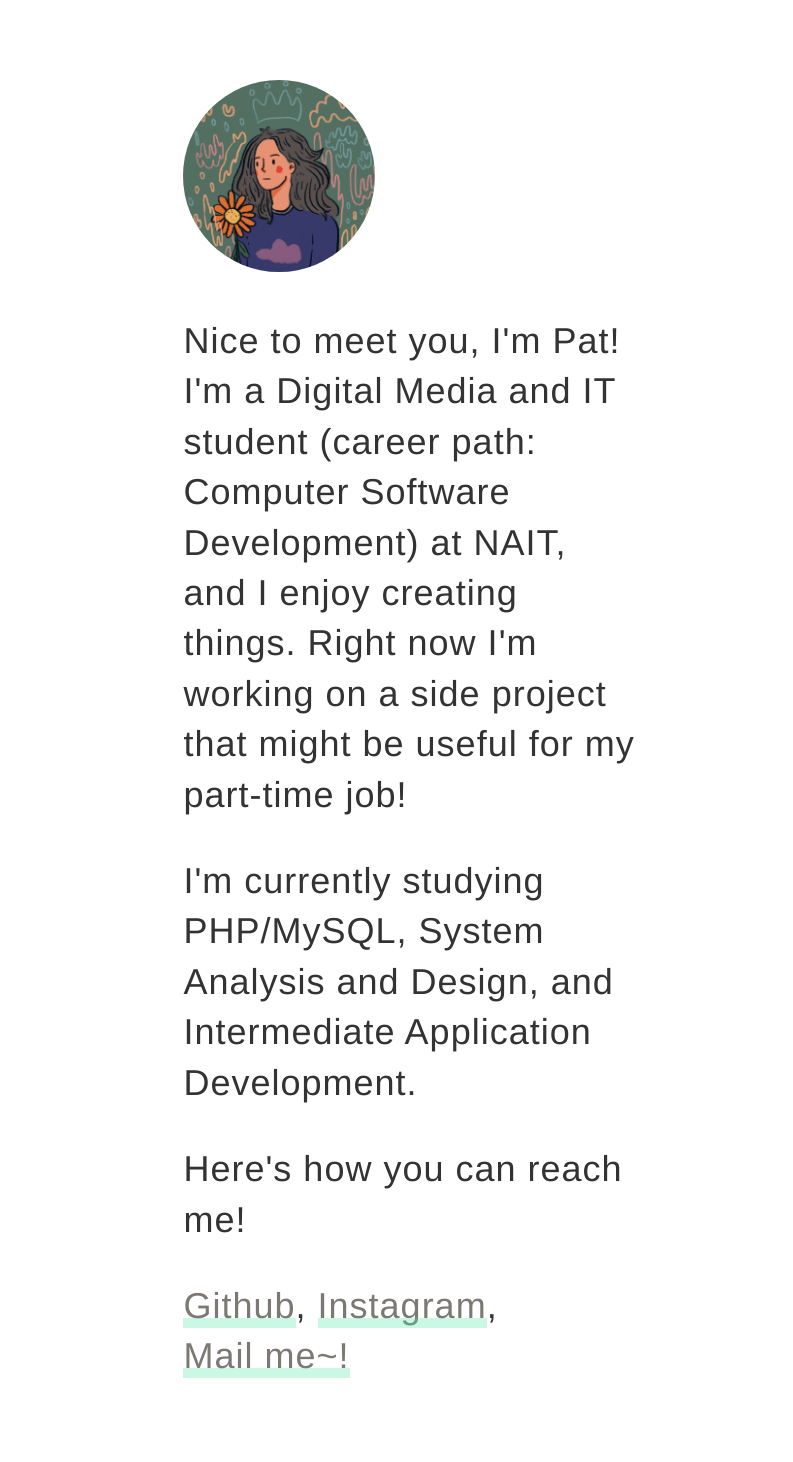
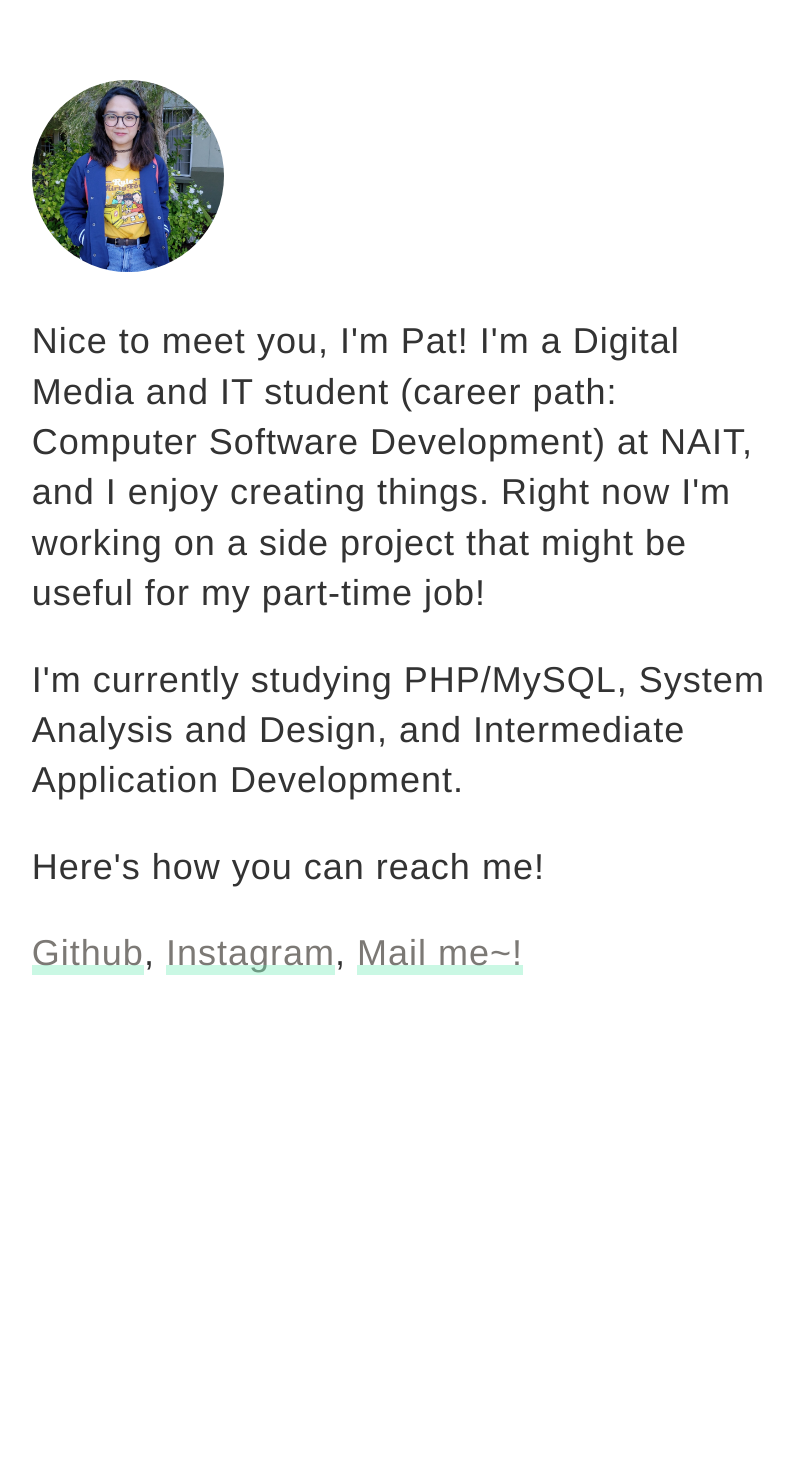
Before and after one commit to pborlongan/pborlongan.github.io, a Jekyll site: the page built from index.html, in a window 1280 px wide. Shown: the whole page, without its empty margins (229-1022 px from the left). Built offline with Jekyll 4.4.1, drawn with Linux system fonts in a browser that asks for light colours; after the commit the page ends 1059 px from its top, so only the background shows below that.

Commit message:
Update index.html

```diff
--- a/index.html
+++ b/index.html
@@ -2,13 +2,10 @@
 layout: default
 title: Hi, hello.
 ---
-<link rel="stylesheet" type="text/css" href="/css/main.css">
-<div class="container">
 	<div class="profile">
-		<img src="img/originals/self.png" alt="my picture" />
+	<img src="img/originals/me.jpg" alt="my picture" />
 		 <p>Nice to meet you, I'm Pat! I'm a Digital Media and IT student (career path: Computer Software Development) at NAIT, and I enjoy creating things. Right now I'm working on a side project <!--link--> that might be useful for my part-time job!</p>
 		 <p>I'm currently studying PHP/MySQL, System Analysis and Design, and Intermediate Application Development.</p>
 		 <p>Here's how you can reach me!</p>
 		 <p><a href="https://github.com/pborlongan">Github</a>, <a href="https://instagram.com/soymilktv">Instagram</a>, <a href="mailto:borlonganpatricia@gmail.com">Mail me~!</a></p>
 	</div>
-</div>
```
